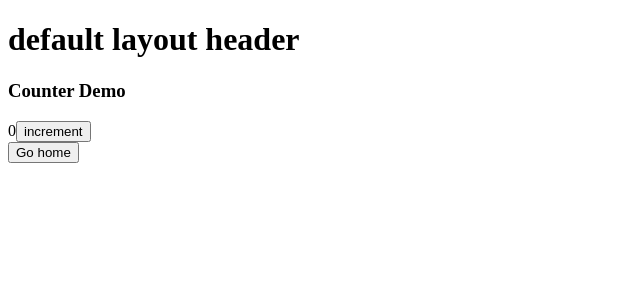
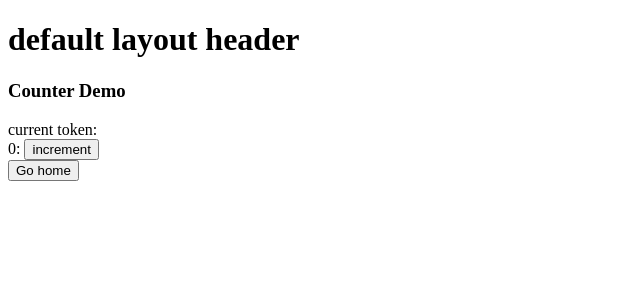
Before and after one commit to yisibell/nuxt3-app-starter, a Nuxt app: page /demo/counter in a window 1280 px wide. Shown: the top 300 px of the page, without its empty margins (0-640 px from the left). Built offline with nearby package versions, Linux system fonts and the light colour scheme.

Commit message:
feat(store): support pinia persisted state

```diff
--- a/nuxt.config.ts
+++ b/nuxt.config.ts
@@ -12,5 +12,5 @@ export default defineNuxtConfig({
   telemetry: false,
   srcDir: 'src/',
   appConfig: publicRuntimeConfig,
-  modules: ['@pinia/nuxt'],
+  modules: ['@pinia/nuxt', '@pinia-plugin-persistedstate/nuxt'],
 })
--- a/package.json
+++ b/package.json
@@ -33,6 +33,7 @@
   },
   "devDependencies": {
     "@nuxt/eslint-config": "^0.1.1",
+    "@pinia-plugin-persistedstate/nuxt": "^1.0.0",
     "@types/lodash": "^4.14.191",
     "cross-env": "^7.0.3",
     "cz-conventional-changelog": "^3.3.0",
--- a/src/pages/demo/counter.vue
+++ b/src/pages/demo/counter.vue
@@ -1,7 +1,11 @@
 <template>
   <div>
     <h3>Counter Demo</h3>
-    <span>{{ CounterStore.count }}</span>
+
+    <div>current token: {{ siteStore.token }}</div>
+
+    <span>{{ CounterStore.count }}: </span>
+
     <button type="button" @click="CounterStore.increment">increment</button>
 
     <div>
@@ -12,11 +16,14 @@
 
 <script setup lang="ts">
 import { useCounterStore } from '~/store/counter'
+import { useSiteStore } from '~/store/site'
 
 const CounterStore = useCounterStore()
 
 const router = useRouter()
 
+const siteStore = useSiteStore()
+
 const goHome = () => {
   router.push('/')
 }
--- a/src/pages/index.vue
+++ b/src/pages/index.vue
@@ -1,17 +1,25 @@
 <template>
   <div>
-    Home <BaseButton text="button" /> <NormalButton text="need import" />
+    <h3>Home</h3>
+
+    <div><BaseButton text="button" /> <NormalButton text="need import" /></div>
+
+    <div><NuxtLink to="/demo/counter">Go Counter demo</NuxtLink></div>
   </div>
 </template>
 
 <script setup>
 import NormalButton from '~/normal-components/normal/Button.vue'
+import { useSiteStore } from '~/store/site'
 
 definePageMeta({
   layout: 'custom',
 })
 
+const siteStore = useSiteStore()
+
 onMounted(() => {
   console.log('this is home page!')
+  siteStore.setToken('this is a demo token')
 })
 </script>
--- /dev/null
+++ b/src/store/site.ts
@@ -0,0 +1,24 @@
+import { defineStore } from 'pinia'
+
+export const useSiteStore = defineStore(
+  'site',
+  () => {
+    const token = ref('')
+
+    const setToken = (value: string) => {
+      token.value = value
+    }
+
+    return {
+      token,
+      setToken,
+    }
+  },
+  {
+    persist: {
+      storage: persistedState.cookiesWithOptions({
+        sameSite: 'strict',
+      }),
+    },
+  }
+)
```
Also changed, not shown: 2 other files (tests, documents, lock files or other folders).
